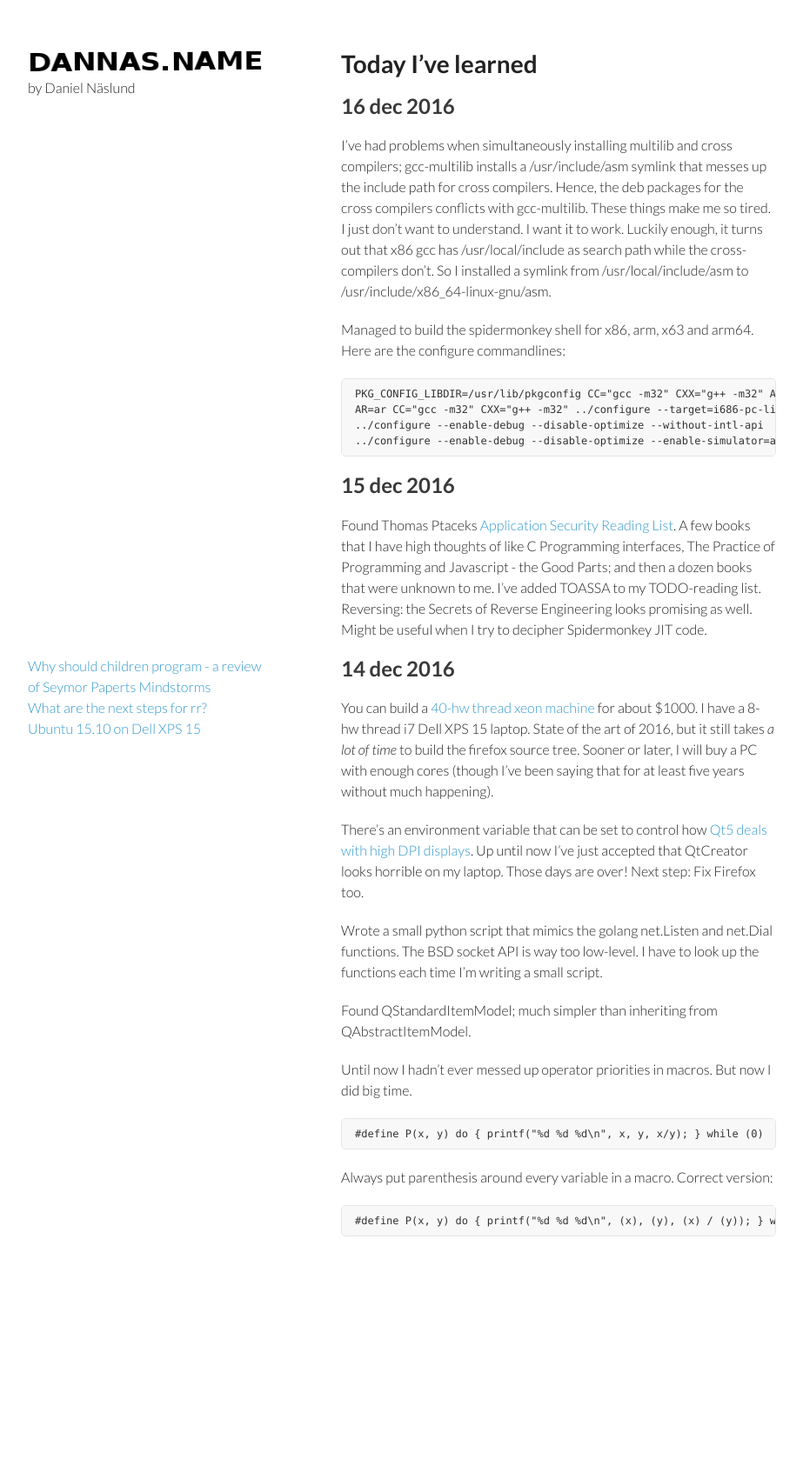
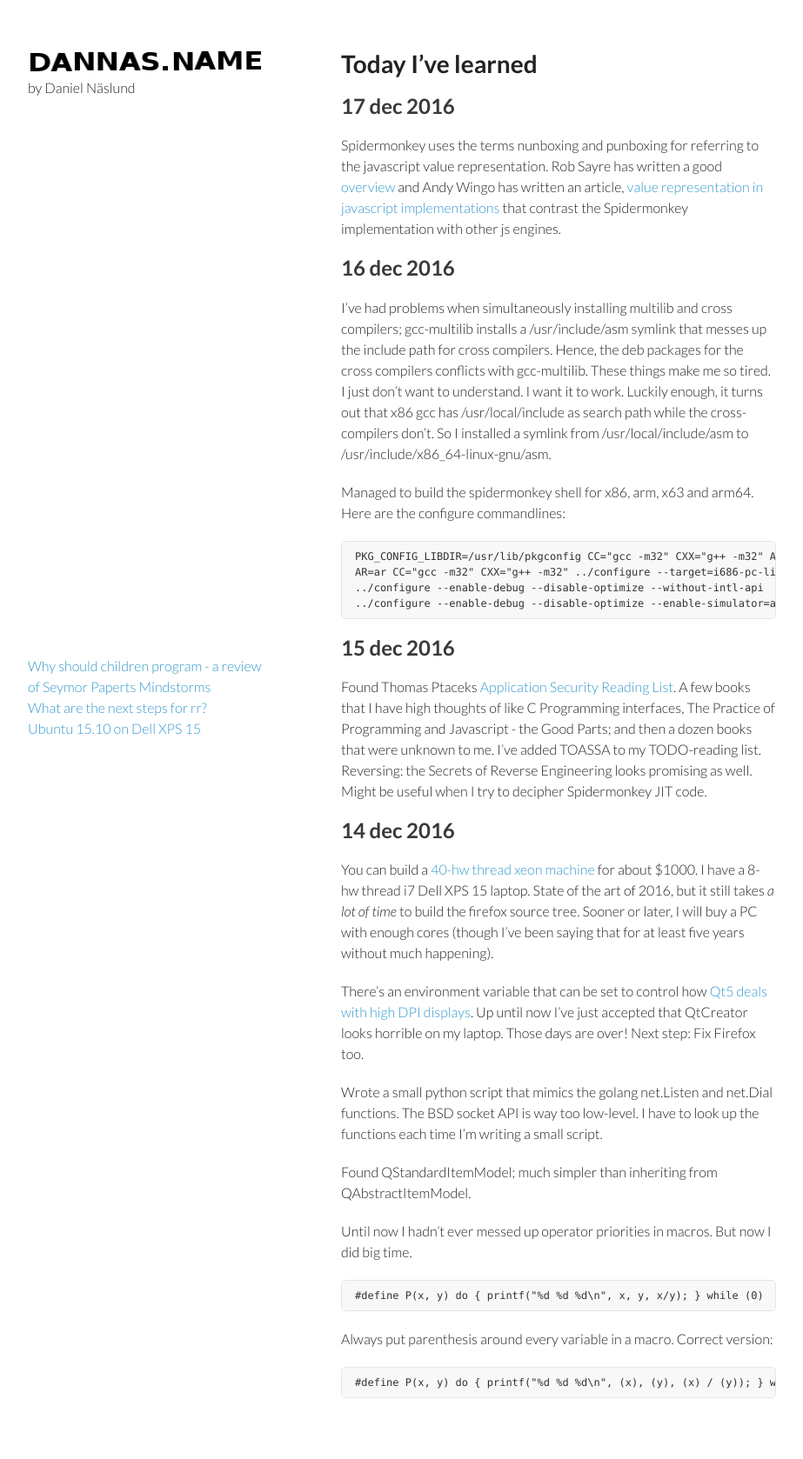
Before and after one commit to dannas/dannas.github.com, a Jekyll site: the page built from TIL.markdown, in a window 1280 px wide. Shown: the whole page at 87% size, without its empty margins (178-1101 px from the left). Built offline with Jekyll 4.4.1, drawn with Linux system fonts in a browser that asks for light colours; our own code applies the rules of GitHub Pages for plain Markdown files; before the commit the page ends 1492 px from its top, so only the background shows below that.

Commit message:
Another TIL

```diff
--- a/TIL.markdown
+++ b/TIL.markdown
@@ -1,4 +1,12 @@
 # Today I've learned
+
+## 17 dec 2016
+Spidermonkey uses the terms nunboxing and punboxing for referring to the
+javascript value representation. Rob Sayre has written a good
+[overview](https://evilpie.github.io/sayrer-fatval-backup/cache.aspx.htm) and
+Andy Wingo has written an article, [value representation in javascript
+implementations](https://wingolog.org/archives/2011/05/18/value-representation-in-javascript-implementations)
+that contrast the Spidermonkey implementation with other js engines.
 
 ## 16 dec 2016
 I've had problems when simultaneously installing multilib and cross compilers;
```
